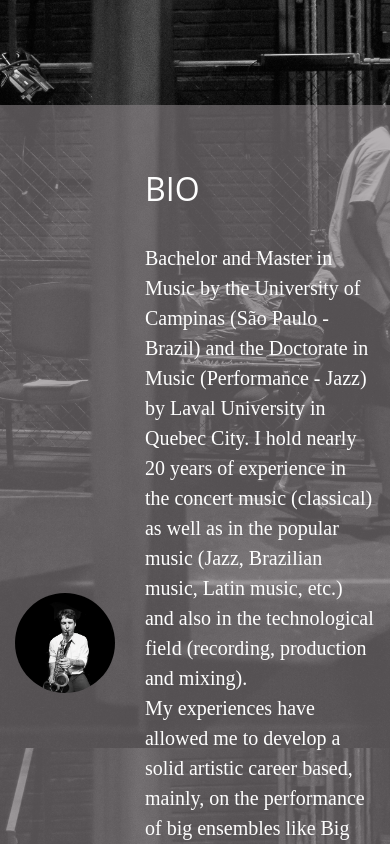
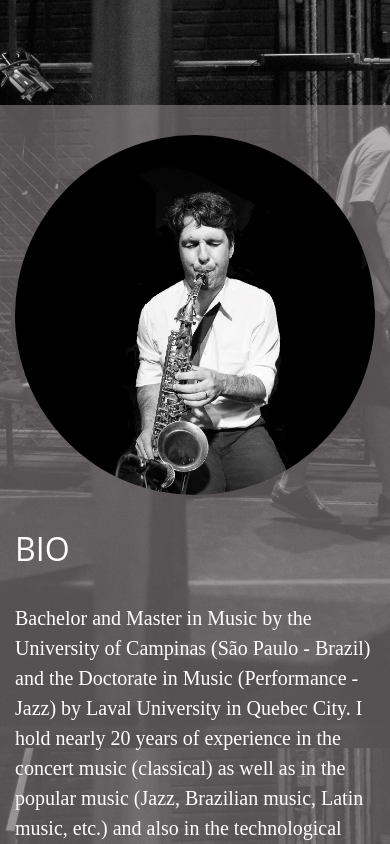
Before and after one commit to analuspi/jair-teixeira, a plain HTML site: page index.html in a window 390 px wide. Shown: the part 940-1784 px from the top of the page. Drawn offline with nearby package versions, Linux system fonts and the light colour scheme.

Commit message:
Responsive Profile

```diff
--- a/index.html
+++ b/index.html
@@ -32,12 +32,12 @@
     <div class="container-fluid profile">
         <div class="row row-content align-items-center">
 
-            <div class="media col-4">
+            <div class="media col-12 col-sm-4">
                 <img src="images/bio.jpg" class="img-fluid rounded-circle" alt="Jair Teixeira">
             </div>
 
 
-            <div class="col-8">
+            <div class="col-12 col-sm-8">
                 <h1>Bio</h1>
                 <p>Bachelor and Master in Music by the University of Campinas (São Paulo -
                     Brazil) and the
```
